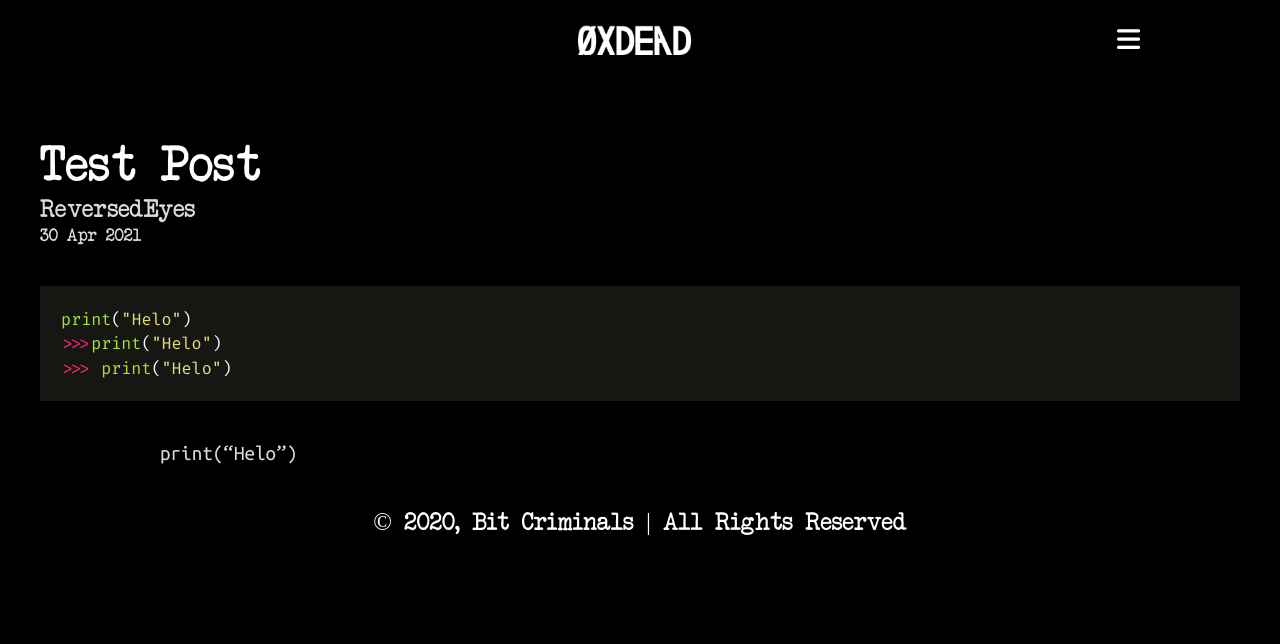
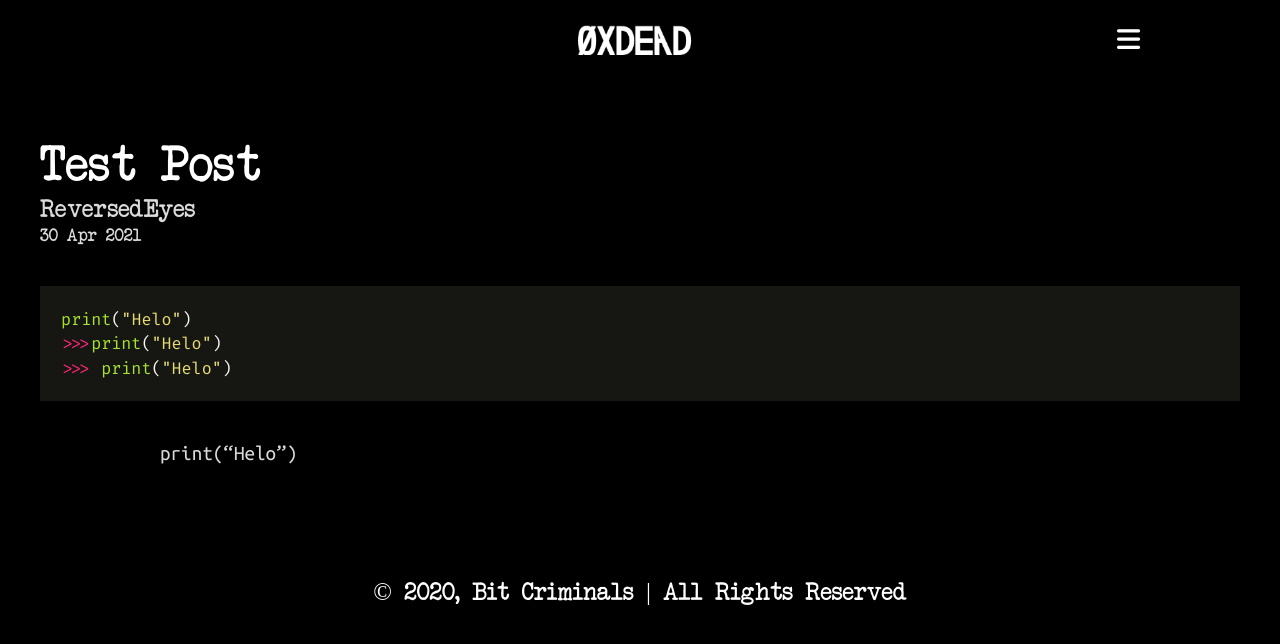
Before and after one commit to bitcriminals/bitcriminals.github.io, a Jekyll site: the page built from _posts/2021-04-30-testcode.md, in a window 1280 px wide. Shown: the top 644 px of the page. Built offline with Jekyll 4.4.1, drawn with Linux system fonts in a browser that asks for light colours; nearby versions of some CDN libraries.

Commit message:
Updates post style

```diff
--- a/css/post.css
+++ b/css/post.css
@@ -75,12 +75,16 @@ main img {
     line-height: 1.45em;
 }
 
+footer {
+    margin-top: 100px;
+}
+
 @media (min-width: 768px) {
     main {
         padding: 3em max(1em, calc(50% - 600px)) 0;
     }
 
-    h1 {
+    h1:first-child {
         font-size: 2.8em;
     }
 
```
